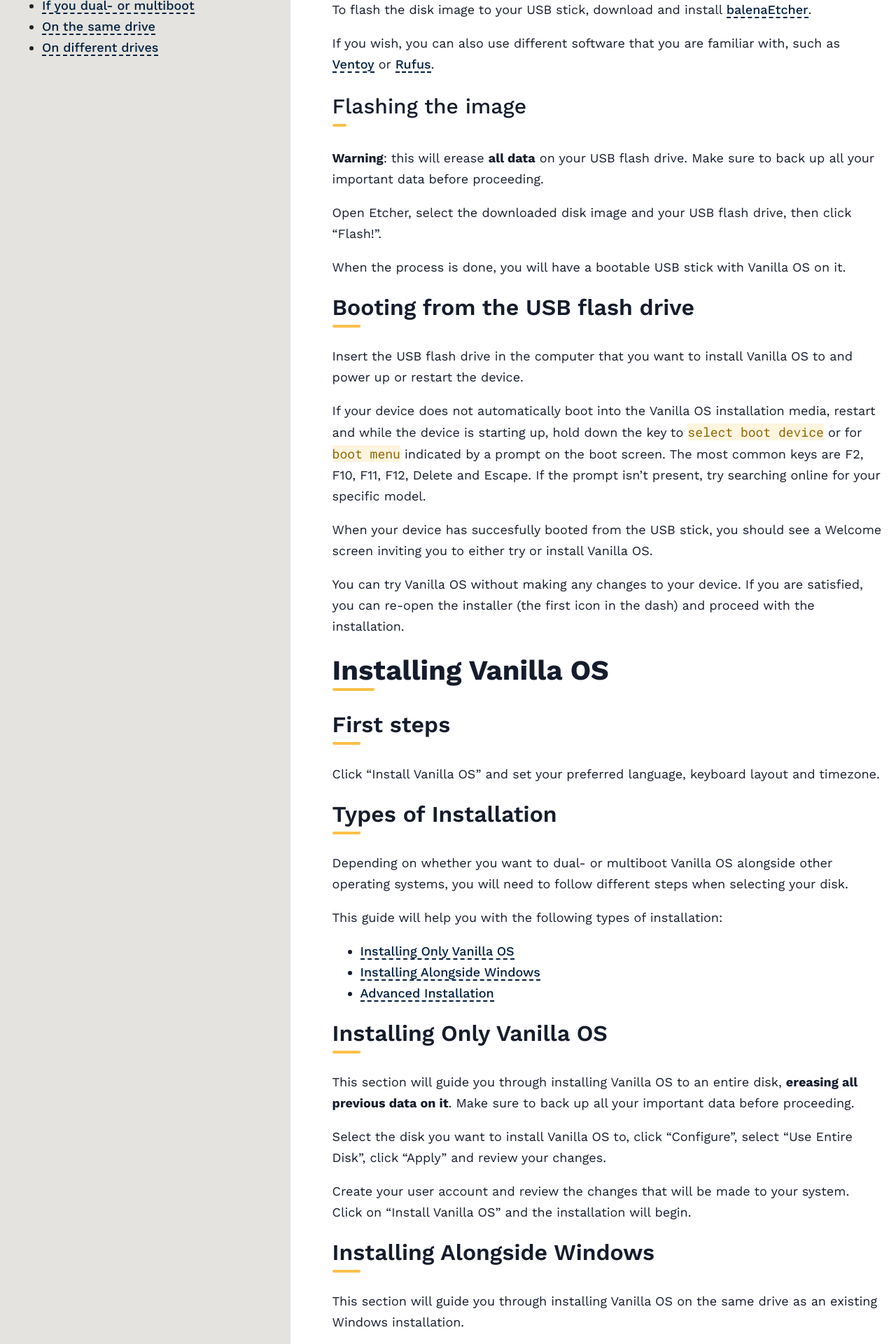
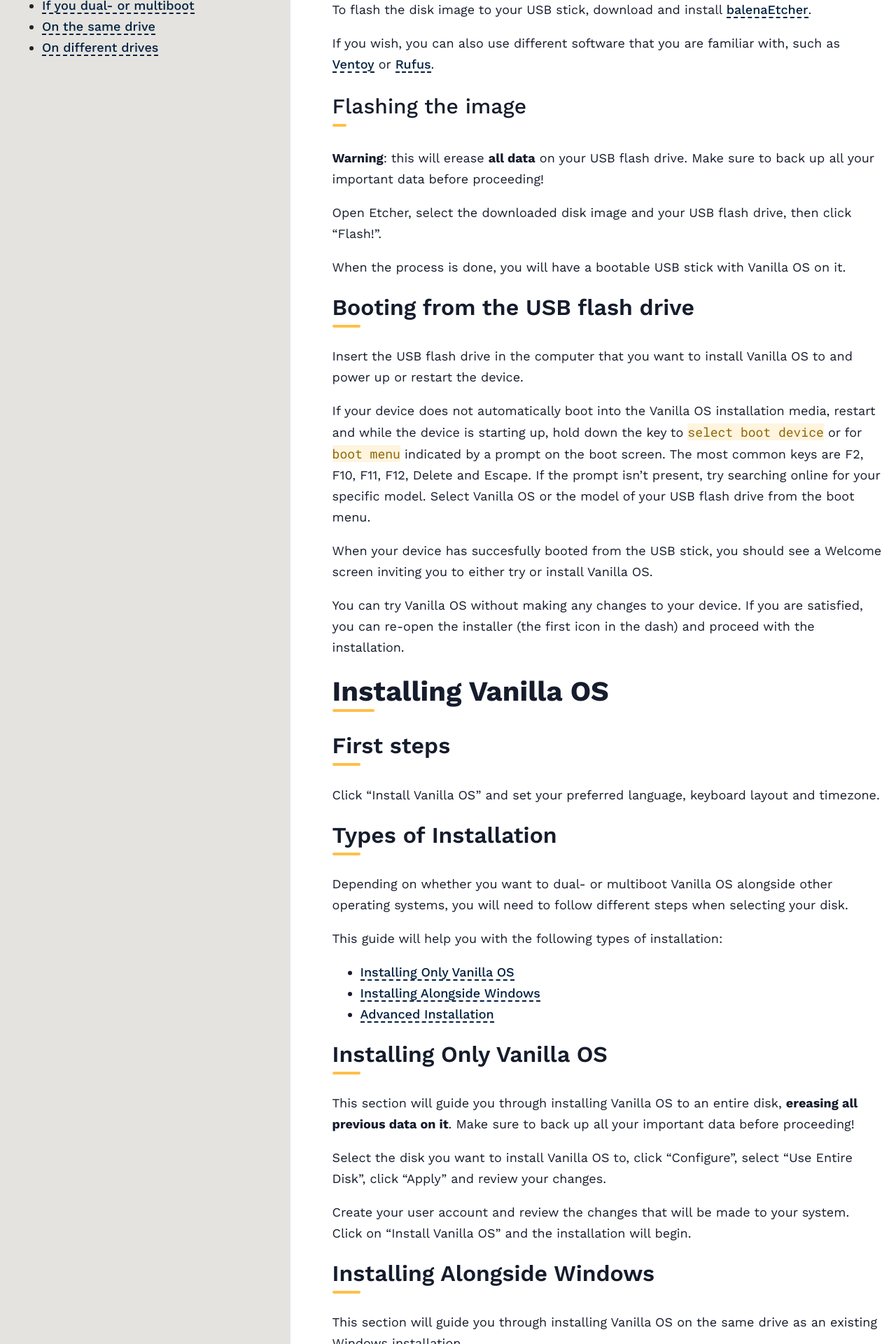
Before and after one commit to Vanilla-OS/documentation, a Jekyll site: the page built from docs/installation/index.md, in a window 1280 px wide. Shown: the part 677-2597 px from the top of the page at 70% size. Built offline with Jekyll 4.4.1, drawn with Linux system fonts in a browser that asks for light colours.

Commit message:
Update instructions

```diff
--- a/docs/installation/index.md
+++ b/docs/installation/index.md
@@ -22,7 +22,7 @@ To flash the disk image to your USB stick, download and install [balenaEtcher](h
 If you wish, you can also use different software that you are familiar with, such as [Ventoy](https://www.ventoy.net/) or  [Rufus](https://rufus.ie/).
 
 ### Flashing the image
-**Warning**: this will erease **all data** on your USB flash drive. Make sure to back up all your important data before proceeding.
+**Warning**: this will erease **all data** on your USB flash drive. Make sure to back up all your important data before proceeding!
 
 Open Etcher, select the downloaded disk image and your USB flash drive, then click "Flash!".
 
@@ -31,7 +31,7 @@ When the process is done, you will have a bootable USB stick with Vanilla OS on
 ## Booting from the USB flash drive
 Insert the USB flash drive in the computer that you want to install Vanilla OS to and power up or restart the device.
 
-If your device does not automatically boot into the Vanilla OS installation media, restart and while the device is starting up, hold down the key to `select boot device` or for `boot menu` indicated by a prompt on the boot screen. The most common keys are F2, F10, F11, F12, Delete and Escape. If the prompt isn't present, try searching online for your specific model.
+If your device does not automatically boot into the Vanilla OS installation media, restart and while the device is starting up, hold down the key to `select boot device` or for `boot menu` indicated by a prompt on the boot screen. The most common keys are F2, F10, F11, F12, Delete and Escape. If the prompt isn't present, try searching online for your specific model. Select Vanilla OS or the model of your USB flash drive from the boot menu.
 
 When your device has succesfully booted from the USB stick, you should see a Welcome screen inviting you to either try or install Vanilla OS.
 
@@ -51,7 +51,7 @@ This guide will help you with the following types of installation:
 - [Advanced Installation](/docs/installation/#title16)
 
 ## Installing Only Vanilla OS
-This section will guide you through installing Vanilla OS to an entire disk, **ereasing all previous data on it**. Make sure to back up all your important data before proceeding.
+This section will guide you through installing Vanilla OS to an entire disk, **ereasing all previous data on it**. Make sure to back up all your important data before proceeding!
 
 Select the disk you want to install Vanilla OS to, click "Configure", select "Use Entire Disk", click "Apply" and review your changes.
 
```
